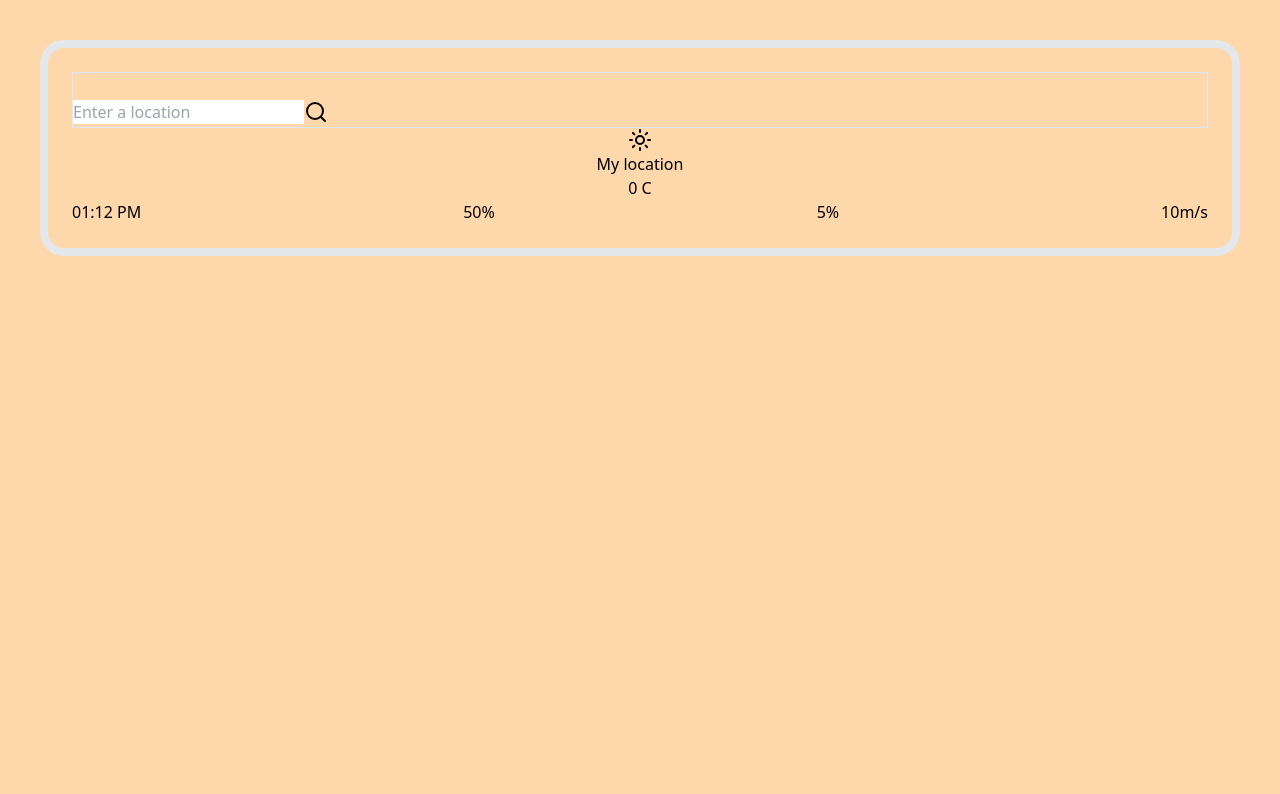
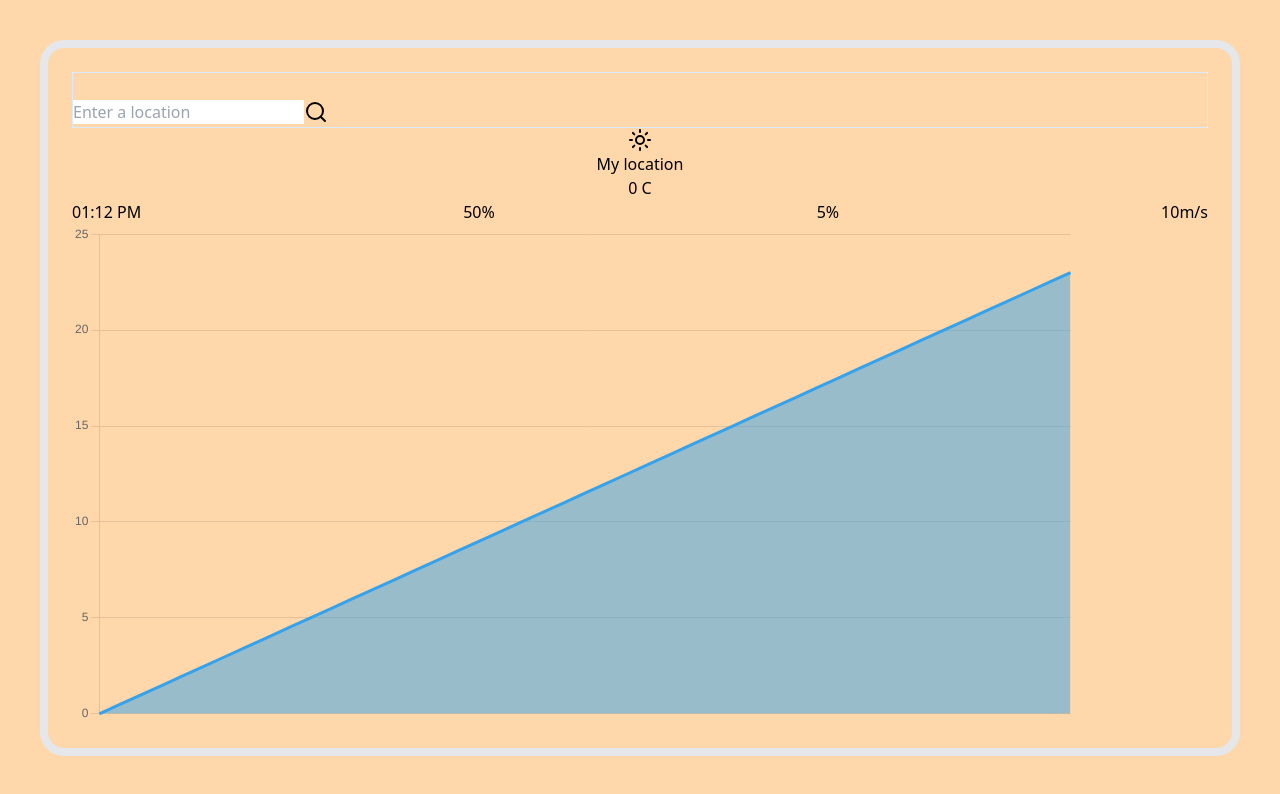
Before and after one commit to RPE8/symmetrical-potato, a Next.js app: page / in a window 1280 px wide. Shown: the top 794 px of the page. Built offline with nearby package versions, Linux system fonts and the light colour scheme.

Commit message:
Add initial Sunrise/Sunset component based on Chart.js

```diff
--- a/package.json
+++ b/package.json
@@ -13,12 +13,14 @@
     "@types/node": "18.15.5",
     "@types/react": "18.0.28",
     "@types/react-dom": "18.0.11",
+    "chart.js": "^4.2.1",
     "date-fns": "^2.29.3",
     "eslint": "8.36.0",
     "eslint-config-next": "13.2.4",
     "lucide-react": "^0.127.0",
     "next": "13.2.4",
     "react": "18.2.0",
+    "react-chartjs-2": "^5.2.0",
     "react-dom": "18.2.0",
     "typescript": "5.0.2"
   },
--- a/src/components/Main.tsx
+++ b/src/components/Main.tsx
@@ -4,6 +4,7 @@ import { FC, HTMLAttributes, useState } from "react";
 
 import WeatherInfoMain from "@/components/WeatherMainInfoBlock";
 import WeatherInfoAdditional from "@/components/WeatherAdditionaInfoBlock";
+import WeatherSunsetSunsriseBlock from "@/components/WeatherSunsetSunsriseBlock";
 
 interface MainProps extends HTMLAttributes<HTMLElement> {}
 
@@ -28,6 +29,13 @@ const Main: FC<MainProps> = ({}) => {
           windSpeed={10}
         />
       </section>
+      <section className="h-[500px]">
+        <WeatherSunsetSunsriseBlock
+          sunset={new Date()}
+          sunrise={new Date()}
+          currentTime={new Date()}
+        />
+      </section>
     </main>
   );
 };
--- a/src/components/SunsetSunriseChart.tsx
+++ b/src/components/SunsetSunriseChart.tsx
@@ -0,0 +1,81 @@
+import {
+  Chart as ChartJS,
+  CategoryScale,
+  LinearScale,
+  PointElement,
+  LineElement,
+  Title,
+  Tooltip,
+  Filler,
+  Legend,
+} from "chart.js";
+
+import { Line } from "react-chartjs-2";
+
+ChartJS.register(
+  CategoryScale,
+  LinearScale,
+  PointElement,
+  LineElement,
+  Title,
+  Tooltip,
+  Filler,
+  Legend
+);
+
+interface SunsetSunriseChartProps {
+  sunset: Date;
+  sunrise: Date;
+  currentTime: Date;
+}
+
+export const options = {
+  responsive: true,
+  scales: {
+    x: {
+      display: false,
+    },
+  },
+  dataPoints: {
+    show: false,
+  },
+  elements: {
+    point: {
+      radius: 0,
+    },
+    line: {
+      tension: 0.4,
+    },
+  },
+  plugins: {
+    legend: {
+      display: false,
+    },
+  },
+};
+
+const labels = Array(24)
+  .fill(0)
+  .map((_, i) => `${i}:00`);
+export const data = {
+  labels,
+  datasets: [
+    {
+      fill: true,
+      label: "Dataset 2",
+      data: labels.map((_, i) => i),
+      borderColor: "rgb(53, 162, 235)",
+      backgroundColor: "rgba(53, 162, 235, 0.5)",
+    },
+  ],
+};
+
+const SunsetSunriseChart = ({
+  sunset,
+  sunrise,
+  currentTime,
+}: SunsetSunriseChartProps) => {
+  return <Line options={options} data={data} />;
+};
+
+export default SunsetSunriseChart;
--- a/src/components/WeatherSunsetSunsriseBlock.tsx
+++ b/src/components/WeatherSunsetSunsriseBlock.tsx
@@ -1,5 +1,6 @@
 import { FC } from "react";
 import { format } from "date-fns";
+import SunsetSunriseChart from "@/components/SunsetSunriseChart";
 
 interface WeatherSunsetSunsriseBlockProps {
   sunset: Date;
@@ -7,8 +8,14 @@ interface WeatherSunsetSunsriseBlockProps {
   currentTime: Date;
 }
 
-const WeatherSunsetSunsriseBlock = ({}) => {
-  return <div>WeatherSunsetSunsriseBlock</div>;
+const WeatherSunsetSunsriseBlock = ({
+  ...props
+}: WeatherSunsetSunsriseBlockProps) => {
+  return (
+    <div className="h-[500px]">
+      <SunsetSunriseChart {...props} />
+    </div>
+  );
 };
 
 export default WeatherSunsetSunsriseBlock;
```
Also changed, not shown: 1 other file (tests, documents, lock files or other folders).
